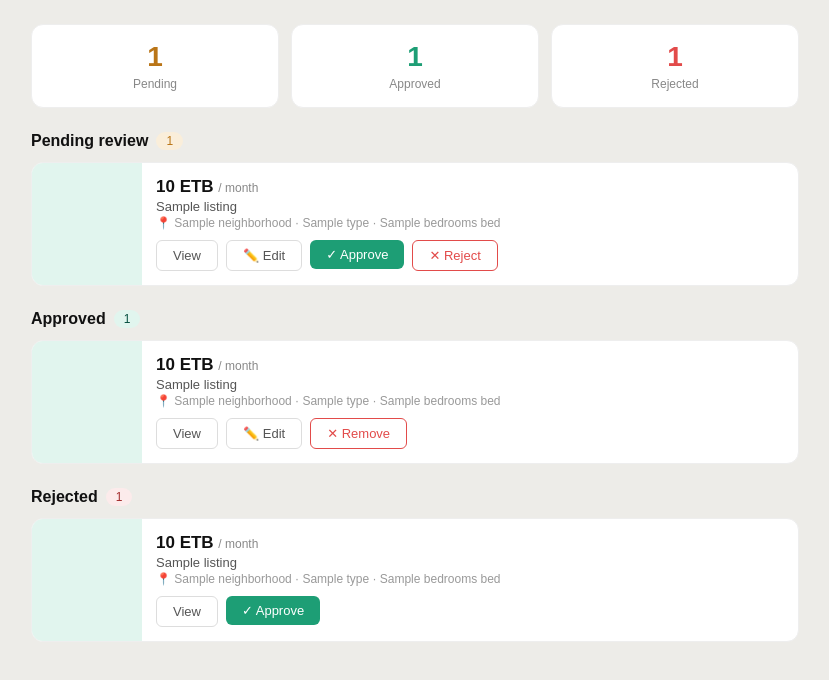
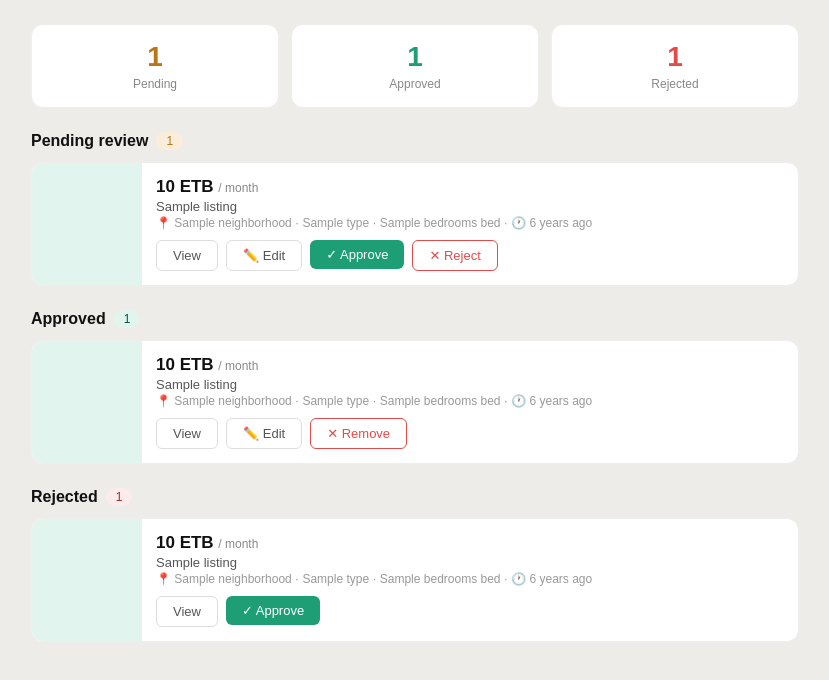
Before and after one commit to eyob18/betagn, a Flask app: template templates/admin.html in a window 1280 px wide. Shown: the part 51-731 px from the top of the page, without its empty margins (225-1054 px from the left). Run offline with Flask 3, Linux system fonts and the light colour scheme; the template is opened without the code that fills it: most values are stand-ins (such as "Sample title", 1, 10 or a date in 2020); parts of the project's set-up code (start-up, migrations or seed data) failed here and were passed over.

Commit message:
Add posted time ago timestamps to all pages

```diff
--- a/app.py
+++ b/app.py
@@ -1,5 +1,6 @@
 import json
 import os
+from datetime import datetime, timezone
 from flask import Flask, render_template, request, redirect, url_for, session
 import firebase_admin
 from firebase_admin import credentials, firestore
@@ -27,6 +28,30 @@ cloudinary.config(
 
 app = Flask(__name__)
 app.secret_key = os.getenv('SECRET_KEY', 'betagn2026secretkey')
+
+@app.template_filter('time_ago')
+def time_ago_filter(dt):
+    if dt is None:
+        return ''
+    if hasattr(dt, 'tzinfo') and dt.tzinfo is None:
+        dt = dt.replace(tzinfo=timezone.utc)
+    now = datetime.now(timezone.utc)
+    diff = now - dt
+    days = diff.days
+    if days == 0:
+        return 'today'
+    if days == 1:
+        return 'yesterday'
+    if days < 7:
+        return f'{days} days ago'
+    if days < 30:
+        weeks = days // 7
+        return f'{weeks} week{"s" if weeks > 1 else ""} ago'
+    if days < 365:
+        months = days // 30
+        return f'{months} month{"s" if months > 1 else ""} ago'
+    years = days // 365
+    return f'{years} year{"s" if years > 1 else ""} ago'
 
 ADMIN_ID = 'hzeHSTreNf7Y0ivB4mpu'
 
@@ -162,7 +187,8 @@ def add_listing():
             'phone': request.form.get('phone'),
             'photo_urls': photo_urls,
             'user_id': session['user']['uid'],
-            'status': 'pending'
+            'status': 'pending',
+            'created_at': datetime.now(timezone.utc)
         }
 
         db.collection('listings').add(new_listing)
--- a/templates/admin.html
+++ b/templates/admin.html
@@ -179,7 +179,7 @@
         <div class="listing-card-body">
           <div class="listing-card-price">{{ listing.price }} ETB <span>/ month</span></div>
           <div class="listing-card-title">{{ listing.title }}</div>
-          <div class="listing-card-location">📍 {{ listing.neighborhood }} · {{ listing.type }} · {{ listing.bedrooms }} bed</div>
+          <div class="listing-card-location">📍 {{ listing.neighborhood }} · {{ listing.type }} · {{ listing.bedrooms }} bed{% if listing.created_at %} · 🕐 {{ listing.created_at | time_ago }}{% endif %}</div>
           <div class="listing-card-actions">
             <a href="/listing/{{ listing.id }}" class="btn-view" target="_blank">View</a>
             <a href="/admin/edit/{{ listing.id }}" class="btn-view">✏️ Edit</a>
@@ -215,7 +215,7 @@
         <div class="listing-card-body">
           <div class="listing-card-price">{{ listing.price }} ETB <span>/ month</span></div>
           <div class="listing-card-title">{{ listing.title }}</div>
-          <div class="listing-card-location">📍 {{ listing.neighborhood }} · {{ listing.type }} · {{ listing.bedrooms }} bed</div>
+          <div class="listing-card-location">📍 {{ listing.neighborhood }} · {{ listing.type }} · {{ listing.bedrooms }} bed{% if listing.created_at %} · 🕐 {{ listing.created_at | time_ago }}{% endif %}</div>
           <div class="listing-card-actions">
             <a href="/listing/{{ listing.id }}" class="btn-view" target="_blank">View</a>
             <a href="/admin/edit/{{ listing.id }}" class="btn-view">✏️ Edit</a>
@@ -248,7 +248,7 @@
         <div class="listing-card-body">
           <div class="listing-card-price">{{ listing.price }} ETB <span>/ month</span></div>
           <div class="listing-card-title">{{ listing.title }}</div>
-          <div class="listing-card-location">📍 {{ listing.neighborhood }} · {{ listing.type }} · {{ listing.bedrooms }} bed</div>
+          <div class="listing-card-location">📍 {{ listing.neighborhood }} · {{ listing.type }} · {{ listing.bedrooms }} bed{% if listing.created_at %} · 🕐 {{ listing.created_at | time_ago }}{% endif %}</div>
           <div class="listing-card-actions">
             <a href="/listing/{{ listing.id }}" class="btn-view" target="_blank">View</a>
             <form method="POST" action="/admin/approve/{{ listing.id }}" style="display:inline;">
--- a/templates/index.html
+++ b/templates/index.html
@@ -278,6 +278,9 @@
             <div class="card-price">{{ listing.price }} ETB <span>/ month</span></div>
             <div class="card-title">{{ listing.title }}</div>
             <div class="card-location">📍 {{ listing.neighborhood }}, Dire Dawa</div>
+            {% if listing.created_at %}
+            <div style="font-size:12px; color:#bbb; margin-top:3px;">🕐 Posted {{ listing.created_at | time_ago }}</div>
+            {% endif %}
             <div class="card-meta">
               <span>🛏 {{ listing.bedrooms }} bed</span>
               <span>📐 {{ listing.size }}m²</span>
--- a/templates/listing_detail.html
+++ b/templates/listing_detail.html
@@ -258,7 +258,9 @@
         <div class="property-type">{{ listing.type }}</div>
       </div>
       <div class="title">{{ listing.title }}</div>
-      <div class="location">📍 {{ listing.neighborhood }}, Dire Dawa</div>
+      <div class="location">📍 {{ listing.neighborhood }}, Dire Dawa
+        {% if listing.created_at %}<span style="font-size:12px; color:#bbb; margin-left:8px;">🕐 Posted {{ listing.created_at | time_ago }}</span>{% endif %}
+      </div>
     </div>
 
     <div class="stats">
--- a/templates/profile.html
+++ b/templates/profile.html
@@ -323,6 +323,7 @@
               <span>📍 {{ listing.neighborhood }}</span>
               <span>🛏 {{ listing.bedrooms }} bed</span>
               <span>{{ listing.type }}</span>
+              {% if listing.created_at %}<span>🕐 {{ listing.created_at | time_ago }}</span>{% endif %}
             </div>
           </div>
           <div class="listing-card-actions">
```
